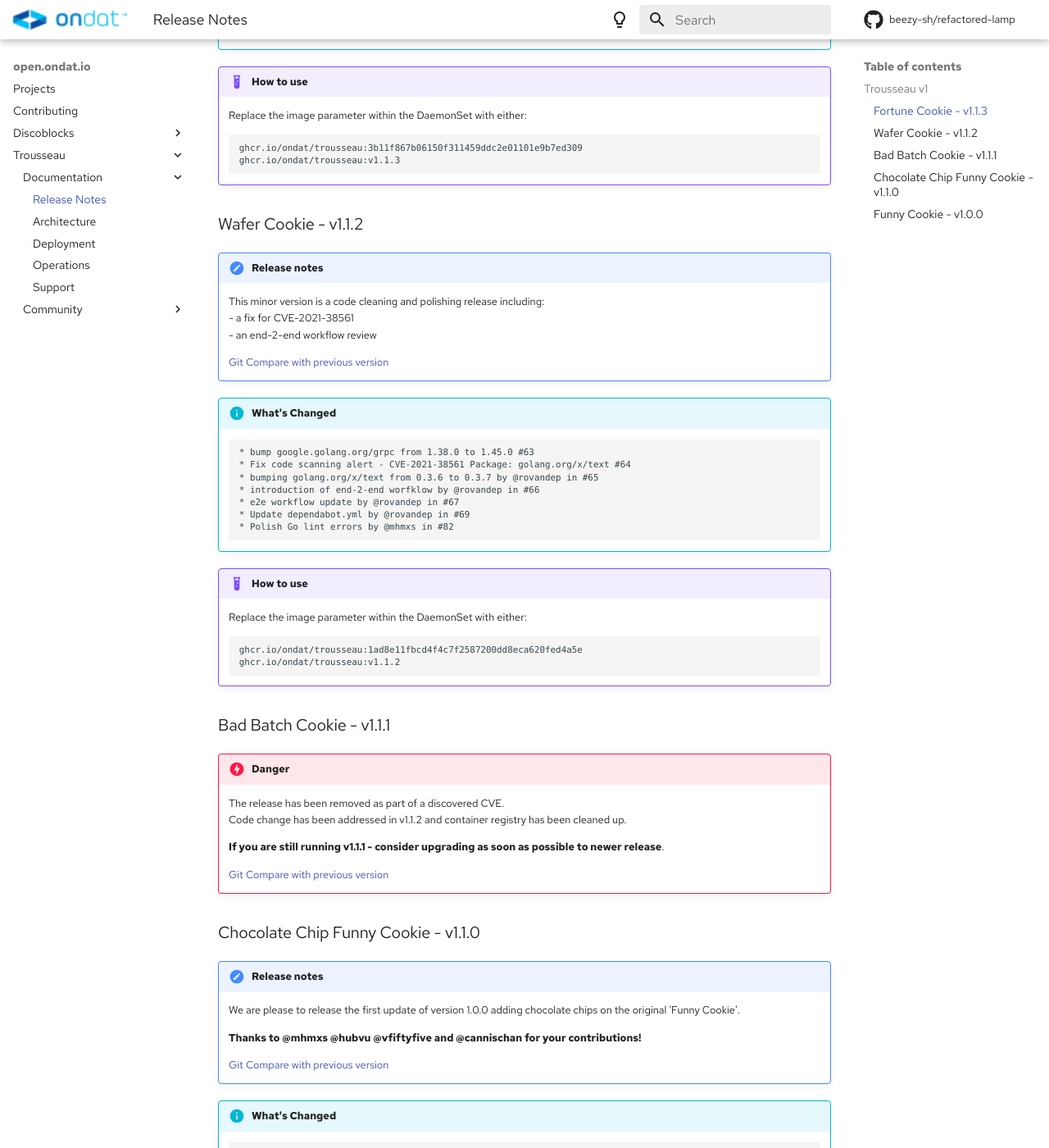
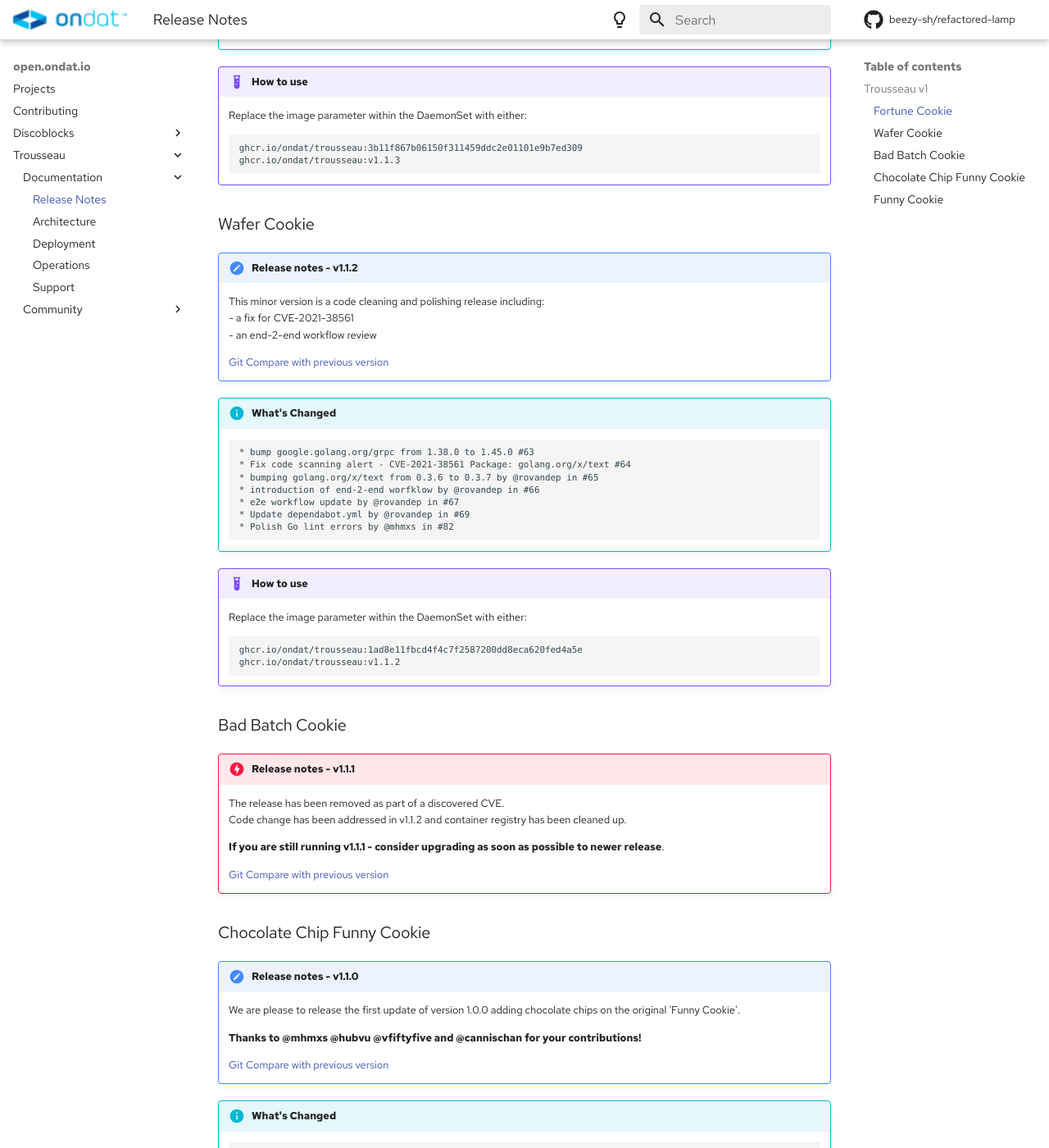
Before and after one commit to beezy-sh/refactored-lamp, an MkDocs documentation site: the page built from docs/trousseau/release_notes.md, in a window 1280 px wide and 1400 px high, scrolled down 673 px. Shown: the whole window at 82% size. Built offline with MkDocs 1.6.1 and Material for MkDocs 9.7.7, drawn with Linux system fonts in a browser that asks for light colours; some web fonts are replaced; comment, search, counter and statistics services are not loaded; some of the changed text lies outside the part shown.

````diff
--- a/docs/trousseau/release_notes.md
+++ b/docs/trousseau/release_notes.md
@@ -3,9 +3,8 @@
 
 ## **Trousseau v1**
 
-### Fortune Cookie - v1.1.3
-
-!!! note "Release notes"
+### Fortune Cookie
+!!! note "Release notes - v1.1.3"
     This minor version is a code cleaning and polishing release including:
     Updating the logging system to provide richer insights during normal operations and when reporting failures
 
@@ -29,9 +28,8 @@
     ghcr.io/ondat/trousseau:v1.1.3
     ```
 
-### Wafer Cookie - v1.1.2
-
-!!! note "Release notes"
+### Wafer Cookie
+!!! note "Release notes - v1.1.2"
     This minor version is a code cleaning and polishing release including:
     - a fix for CVE-2021-38561
     - an end-2-end workflow review
@@ -56,8 +54,8 @@
     ghcr.io/ondat/trousseau:v1.1.2
     ```
 
-### Bad Batch Cookie - v1.1.1
-!!! danger
+### Bad Batch Cookie
+!!! danger "Release notes - v1.1.1"
     The release has been removed as part of a discovered CVE.
     Code change has been addressed in v1.1.2 and container registry has been cleaned up.
 
@@ -65,8 +63,8 @@
 
     [Git Compare with previous version](https://github.com/ondat/trousseau/compare/v1.1.0...v1.1.1)
 
-### Chocolate Chip Funny Cookie - v1.1.0
-!!! note "Release notes"
+### Chocolate Chip Funny Cookie
+!!! note "Release notes - v1.1.0"
     We are please to release the first update of version 1.0.0 adding chocolate chips on the original 'Funny Cookie'.
 
     **Thanks to @mhmxs @hubvu @vfiftyfive and @cannischan for your contributions!**
@@ -93,9 +91,8 @@
     ghcr.io/ondat/trousseau:v1.1.2
     ```
 
-### Funny Cookie - v1.0.0
-
-!!! note "Release notes"
+### Funny Cookie
+!!! note "Release notes - v1.0.0"
     Funny Cookie' is out of the box!
     We are please to release the very first version of Trousseau this December 1st 2021!
     Trousseau is a Kubernetes KMS Provider plugin with support of Hashicorp Vault.
````
